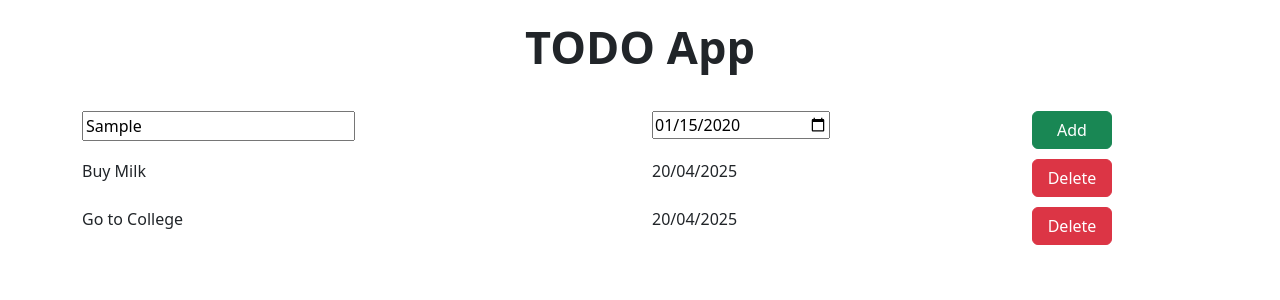
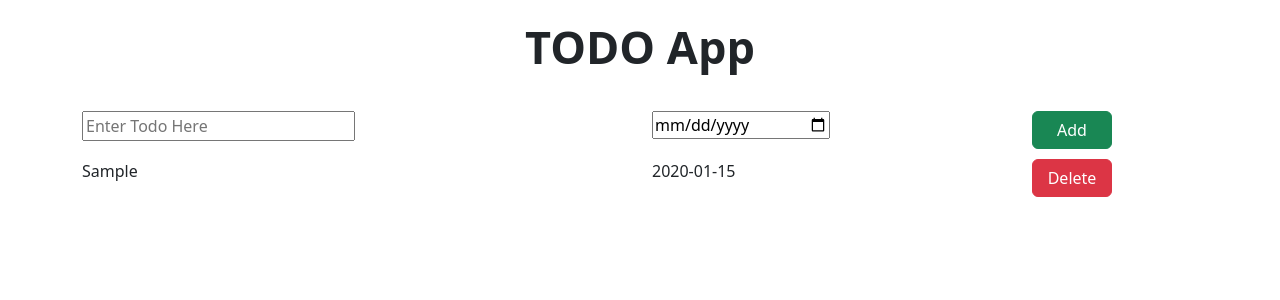
Before and after one commit to Saya1206/ReactWebDevelopment, a React (Vite) app in the folder vite-todoapp/: page / in a window 1280 px wide. Both pictures are taken after typing "Sample", "2020-01-15" into the empty fields and a click on the button "Add". Shown: the top 300 px of the page. Built offline with nearby package versions, Linux system fonts and the light colour scheme.

Commit message:
complete Todo app with add and delete functionality

```diff
--- a/vite-todoapp/src/App.jsx
+++ b/vite-todoapp/src/App.jsx
@@ -3,23 +3,31 @@ import AppName from "./components/AppName";
 import TodoItem from "./components/TodoItem";
 import "./App.css";
 import TodoItems from "./components/TodoItems";
+import { useState } from "react";
+import WelcomeMessage from "./components/WelcomeMessage";
 
 function App() {
-  let todoItems = [
-    {
-      name: "Buy Milk",
-      date: "20/04/2025",
-    },
-    {
-      name: "Go to College",
-      date: "20/04/2025",
-    },
-  ];
+  const [todoItems, setTodoItems] = useState([]);
+
+  const handleNewItem = (itemName, itemDueDate) => {
+    console.log(`New item addede: ${itemName} Date: ${itemDueDate}`);
+
+    const newTodoItems = [...todoItems, { name: itemName, date: itemDueDate }];
+
+    setTodoItems(newTodoItems);
+  };
+
+  const handleDeleteItem = (todoItemName) => {
+    const newTodoItems = todoItems.filter((item) => item.name !== todoItemName);
+    setTodoItems(newTodoItems);
+  };
+
   return (
     <>
       <AppName />
-      <AddTodo />
-      <TodoItems todoItems={todoItems} />
+      <AddTodo onNewItem={handleNewItem} />
+      {todoItems.length === 0 && <WelcomeMessage />}
+      <TodoItems todoItems={todoItems} onDeleteClick={handleDeleteItem} />
     </>
   );
 }
--- a/vite-todoapp/src/components/AddTodo.jsx
+++ b/vite-todoapp/src/components/AddTodo.jsx
@@ -1,15 +1,43 @@
-function AddTodo() {
+import { useState } from "react";
+
+function AddTodo({ onNewItem }) {
+  const [todoname, setTodoName] = useState();
+  const [dueDate, setDueDate] = useState();
+
+  const handleNameChange = (e) => {
+    setTodoName(e.target.value);
+  };
+
+  const handleDateChange = (e) => {
+    setDueDate(e.target.value);
+  };
+
+  const handleAddButtonClicked = () => {
+    onNewItem(todoname, dueDate);
+    setTodoName("");
+    setDueDate("");
+  };
+
   return (
     <div className="container">
       <div className="row row-container">
         <div className="col-6">
-          <input type="text" placeholder="Enter Todo Here" />
+          <input
+            type="text"
+            placeholder="Enter Todo Here"
+            value={todoname}
+            onChange={handleNameChange}
+          />
         </div>
         <div className="col-4">
-          <input type="date" />
+          <input type="date" value={dueDate} onChange={handleDateChange} />
         </div>
         <div className="col-2">
-          <button type="button" className="btn btn-success btn-container">
+          <button
+            type="button"
+            className="btn btn-success btn-container"
+            onClick={handleAddButtonClicked}
+          >
             Add
           </button>
         </div>
--- a/vite-todoapp/src/components/TodoItem.jsx
+++ b/vite-todoapp/src/components/TodoItem.jsx
@@ -1,11 +1,15 @@
-function TodoItem({ todoName, todoDate }) {
+function TodoItem({ todoName, todoDate, onDeleteClick }) {
   return (
     <div className="container">
       <div className="row row-container">
         <div className="col-6">{todoName}</div>
         <div className="col-4">{todoDate}</div>
         <div className="col-2">
-          <button type="button" className="btn btn-danger btn-container">
+          <button
+            type="button"
+            className="btn btn-danger btn-container"
+            onClick={() => onDeleteClick(todoName)}
+          >
             Delete
           </button>
         </div>
--- a/vite-todoapp/src/components/TodoItems.jsx
+++ b/vite-todoapp/src/components/TodoItems.jsx
@@ -1,10 +1,14 @@
 import TodoItem from "./TodoItem";
 
-function TodoItems({ todoItems }) {
+function TodoItems({ todoItems, onDeleteClick }) {
   return (
     <div className="row-container">
       {todoItems.map((items) => (
-        <TodoItem todoName={items.name} todoDate={items.date} />
+        <TodoItem
+          todoName={items.name}
+          todoDate={items.date}
+          onDeleteClick={onDeleteClick}
+        />
       ))}
     </div>
   );
--- /dev/null
+++ b/vite-todoapp/src/components/WelcomeMessage.jsx
@@ -0,0 +1,11 @@
+import styles from "./WelcomeMessage.module.css";
+
+const WelcomeMessage = () => {
+  return (
+    <>
+      <p className={styles.msg}>Enjoy Your Day!!</p>
+    </>
+  );
+};
+
+export default WelcomeMessage;
```
